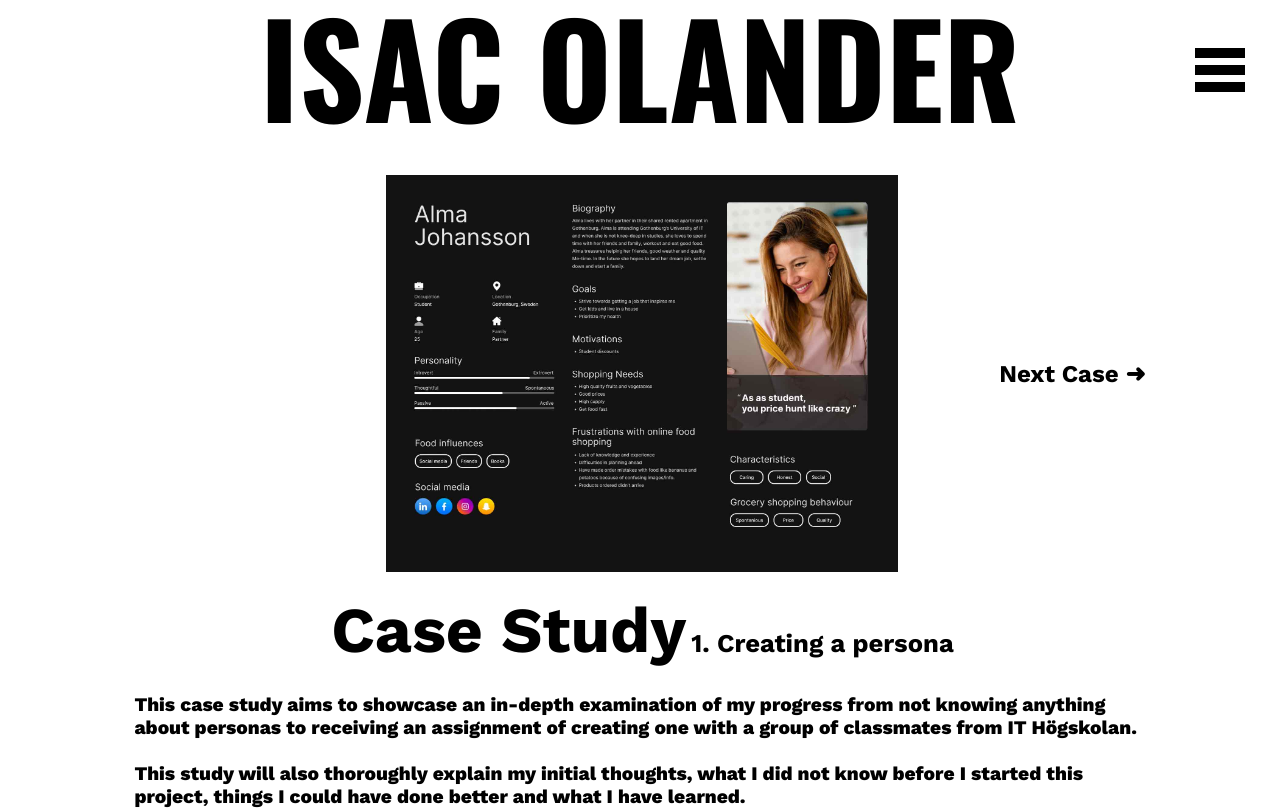
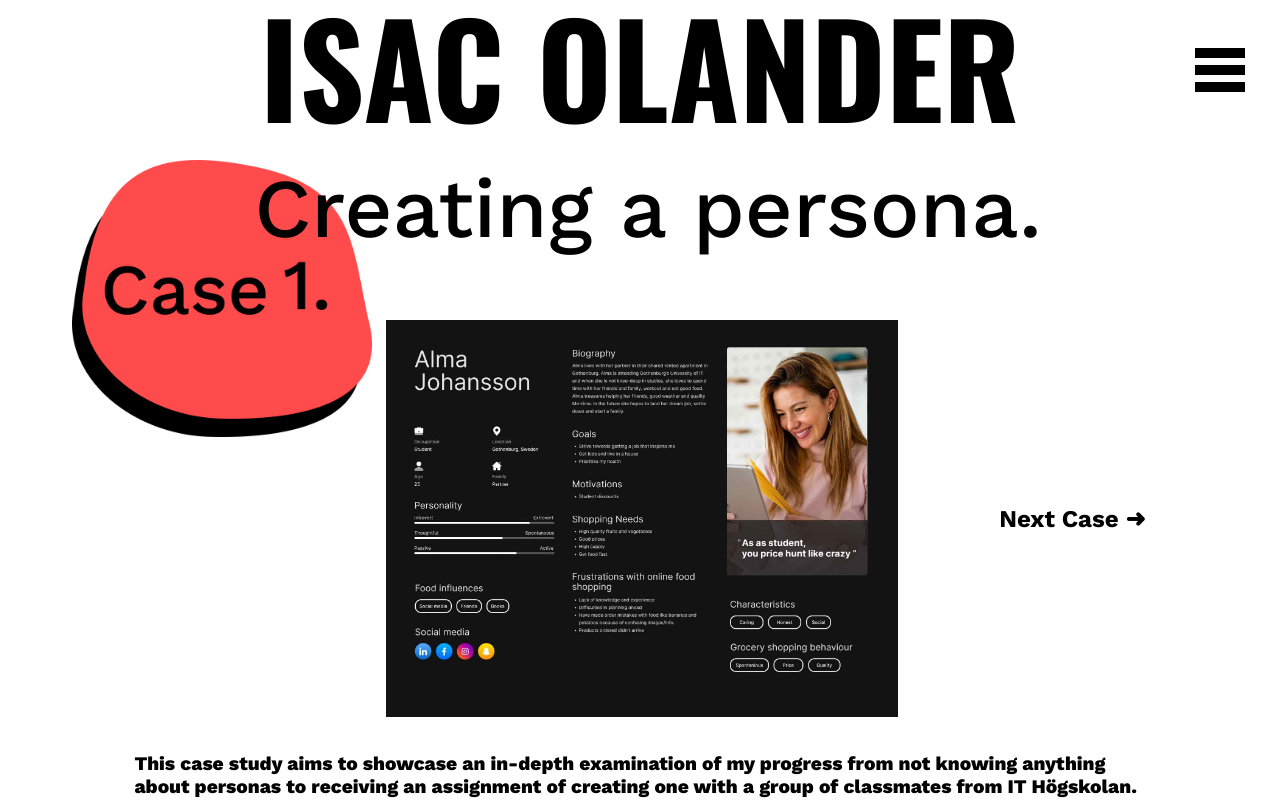
Before and after one commit to isacolander/Portfolio, a plain HTML site: page portfolio.html in a window 1280 px wide. Shown: the top 811 px of the page. Drawn offline with nearby package versions, Linux system fonts and the light colour scheme.

Commit message:
changes portfolio

```diff
--- a/portfolio.css
+++ b/portfolio.css
@@ -1,7 +1,8 @@
 body {
 background-color:white;
 Height:auto;
-width: auto;
+max-width: 100%;
+overflow-x: hidden;
 }
 
 header{
@@ -17,7 +18,8 @@ header{
 #huvudtext {
 color:black;
 font-family: 'Oswald', sans-serif;
-font-size: 10vw;
+font-size: 10vw;'
+line-height: 0.5rem;
 }
 
 #uxfolio{
@@ -86,7 +88,15 @@ width:40vw;
 height:auto;
 }
 
+#container1 {
+  width:100%;
+  width:auto;
+  display: grid;
+  place-items:center;
+}
+
 #mediascroller {
+margin:auto;
 height:auto;
 width:80%;
 /* background-color: black; */
@@ -94,9 +104,9 @@ background-color:white;
 display: flex;
 justify-content: space-between;
 align-items: center;
-margin: auto;
 overflow-y: hidden;
 padding: 15px;
+padding-top:160px;
 }
 
 #prevcase {
@@ -122,6 +132,17 @@ font-family: 'Work Sans', sans-serif;
 color:black;
 }
 
+#maincontainer2 {
+top:20%;
+width:100%;
+height:auto;
+/* background-color: red; */
+font-family: 'Work Sans', sans-serif;
+color:black;
+padding-bottom:200px;
+position: absolute;
+}
+
 #studyheader{
   width:100%;
   height:auto;
@@ -130,15 +151,18 @@ color:black;
   display: flex;
   align-items: baseline;
   justify-content: center;
+  Font-size: 6.5vw;
 }
 
-#study1 {
-  font-size: 5vw;
-  padding:5px;
+#persona  {
+  position: absolute;
+  font-weight: 500;
 }
 
-#study2 {
-  font-size: 2vw;
+#case1blob {
+  position: absolute;
+  margin-bottom:800px;
+  margin-left: 5%;
 }
 
 #intro{
--- a/portfolio.html
+++ b/portfolio.html
@@ -15,13 +15,13 @@
 
     <header>
 
-      <div id="huvudtext"> <b>
-        <a href="index.html"> <div id="huvudtext"> <b> ISAC OLANDER  </b> </div> </a>
+      <div id="huvudtext">
+        <a id="heady" href="index.html">  ISAC OLANDER </a>
        </div>
 
-      <!-- <div id="uxfolio"> PORTFOLIO </div> -->
+       <!-- <div id="uxfolio"> PORTFOLIO </div> -->
 
-      <div class="menu">
+        <div class="menu">
 
         <button class="hamburger">
           <div id="hamb"> </div>
@@ -39,20 +39,29 @@
 
       </header>
 
-    <main>
+      <section id="maincontainer2">
 
-      <section id="mediascroller">
-         <a href="ui.html"> <div id="prevcase"> ⭮ Prev. Case </div> <!-- <img src="pil1.png" alt=""> --> </a>
-        <img id="alma" src="comp/almaprog2.jpeg">
-        <a href="ui.html"> <div id="nextcase"> Next Case ➜ </div> <!-- <img src="pil2.png" alt=""> --> </a>
+        <img id="case1blob" src="case1.png" width="300">
+
+          <div id="studyheader">
+          <div id="persona"> Creating a persona. </div>
+          </div>
+
         </section>
 
+    <main>
+      <div id="container1">
+      <section id="mediascroller">
+
+         <a href="ui.html"> <div id="prevcase"> ⭮ Prev. Case </div> </a>
+
+        <img id="alma" src="comp/almaprog2.jpeg">
+
+        <a href="ui.html"> <div id="nextcase"> Next Case ➜ </div> </a>
+
+        </section>
+      </div>
       <section id="maincontainer">
-
-        <div id="studyheader">
-          <div id="study1"> <b> Case Study </b> </div>
-          <div id="study2"> <b> 1. Creating a persona </b> </div>
-          </div>
 
         <div id="intro">
           <p id="summary">
```
Also changed, not shown: case1.png (added).
